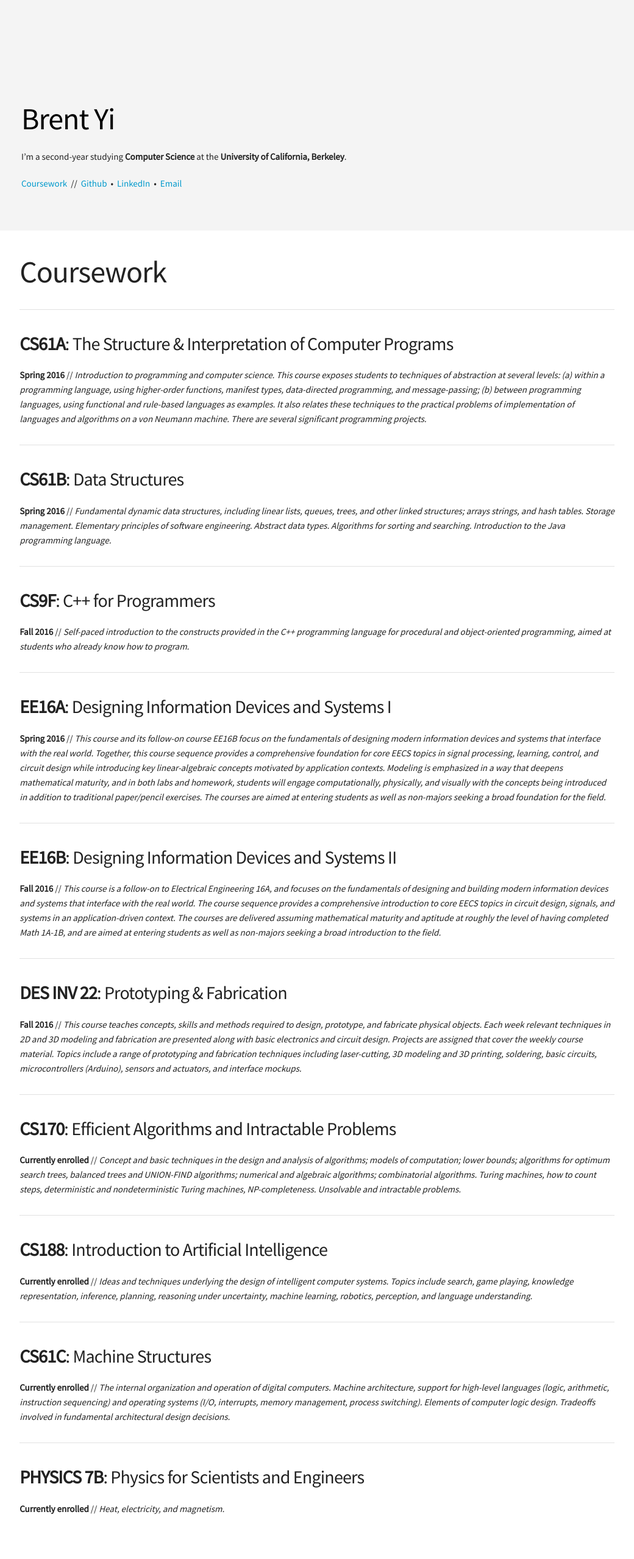
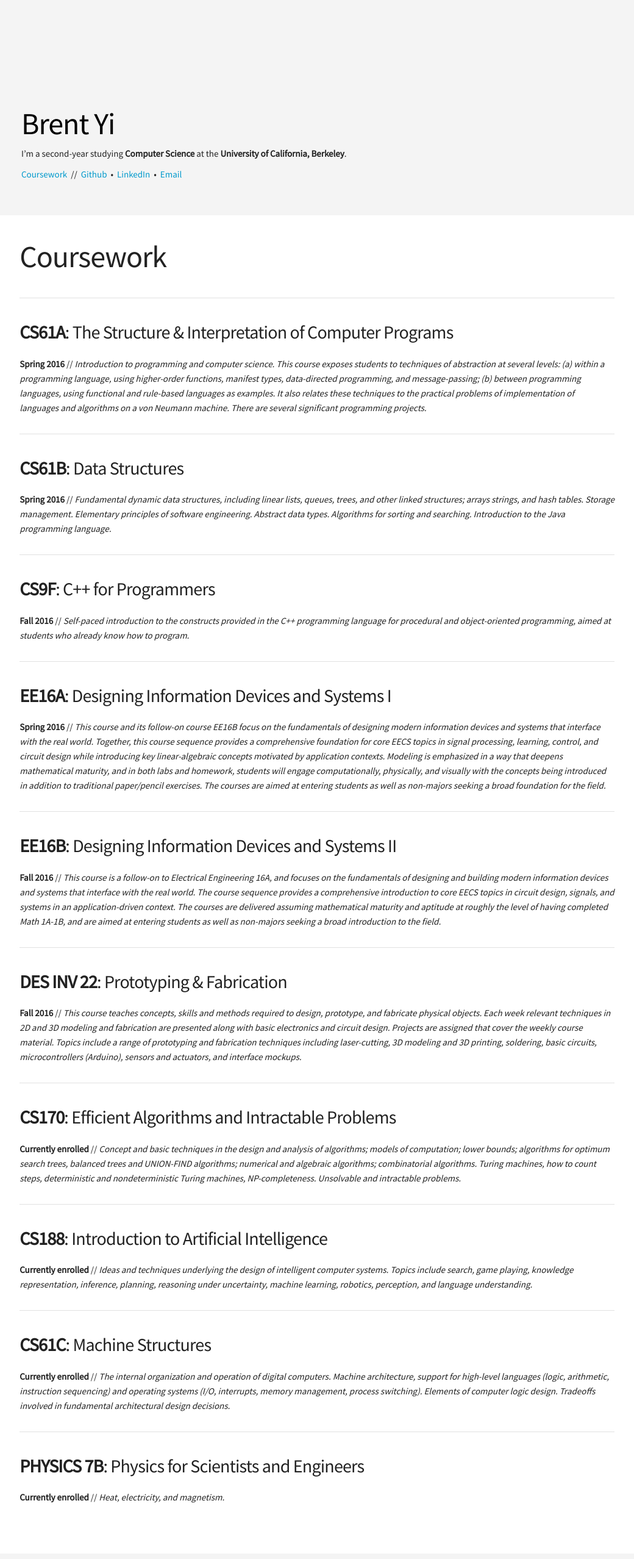
Before and after one commit to Bradman381/byco, a Jekyll site: the page built from coursework.md, in a window 1280 px wide. Shown: the whole page at 61% size, without its empty margins (120-1160 px from the left). Built offline with Jekyll 4.4.1, drawn with Linux system fonts in a browser that asks for light colours; comment, search, counter and statistics services are not loaded; our own code applies the rules of GitHub Pages for plain Markdown files.

```diff
--- a/_layouts/page.html
+++ b/_layouts/page.html
@@ -2,13 +2,13 @@
 layout: default
 ---
 
-<section id="intro">
+<header id="intro">
   <div class="inner wide">
     <h1><a href="/">{{site.title}}</a></h1>
     {% capture intro %}{% include intro.md %}{% endcapture %}
     {{ intro | markdownify }}
   </div>
-</section>
+</header>
 <main>
   <div class="inner wide">
     {{content}}
--- a/assets/stylesheets/site.css
+++ b/assets/stylesheets/site.css
@@ -18,6 +18,9 @@ body {
 a:link, a:visited {
     text-decoration: none;
     color: #09c;
+}
+p a:hover, h1 a:hover {
+    opacity: 0.7;
 }
 
 p {
@@ -136,15 +139,15 @@ main time {
     display: block;
     padding-bottom: 1em;
 }
-main h1 {
-    padding: 0.25em 0 0.125em 0;
+h1 {
+    padding: 0.25em 0;
     margin: 0;
     line-height: 1;
 }
-main p {
+#intro p {
     margin-bottom: 1rem;
 }
-main img {
+img {
     max-width: 100%;
     height: auto;
     margin: 0 0 2rem 0;
```
Also changed, not shown: _layouts/default.html (+17 -0 lines).
